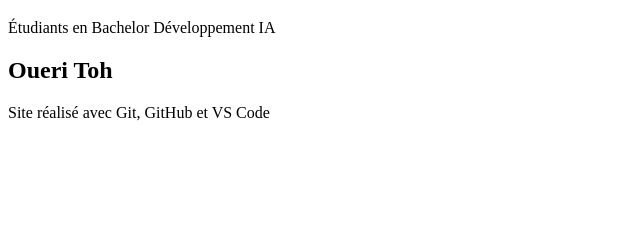
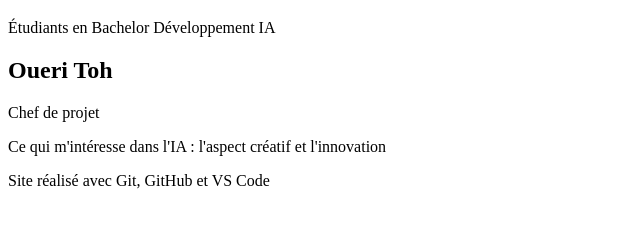
Before and after one commit to Toh-equipe-bachelor-ia/site-equipe, a plain HTML site: page index.html in a window 1280 px wide. Shown: the part 61-288 px from the top of the page, without its empty margins (0-640 px from the left). Drawn offline with Linux system fonts and the light colour scheme.

Commit message:
feat: complete la description et les intérets

```diff
--- a/index.html
+++ b/index.html
@@ -12,8 +12,10 @@
   </header>
 
   <main>
-    <section>
+    <section class="member">
       <h2>Oueri Toh</h2>
+      <p>Chef de projet</p>
+      <p>Ce qui m'intéresse dans l'IA : l'aspect créatif et l'innovation</p>
     </section>
 
     <!-- SECTION MEMBRE 2 -->
```
